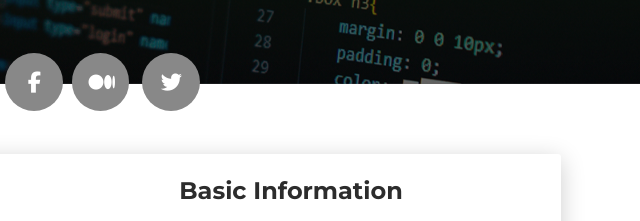
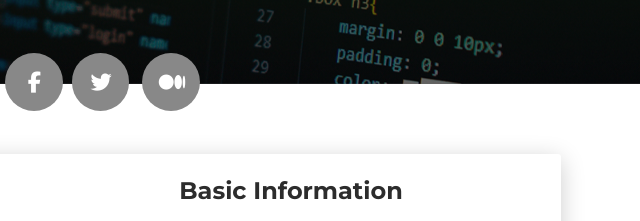
Before and after one commit to mnohr/mnohrsthadotcomdotnp, a plain HTML site: page index.html in a window 1280 px wide. Shown: the part 466-687 px from the top of the page, 634-1274 px from the left. Drawn offline with Linux system fonts and the light colour scheme.

Commit message:
added social link

```diff
--- a/index.html
+++ b/index.html
@@ -84,9 +84,9 @@
                                         title="Follow me on Facebook"><i class="fa fa-facebook"></i></a><a
                                         target="_blank" class="btn btn-default btn-round btn-lg btn-icon"
                                         href="https://twitter.com/mnohrstha" rel="tooltip"
-                                        title="Follow me on medium"><i class="fa fa-medium"></i></a>
+                                        title="Follow me on Twitter"><i class="fa fa-twitter"></i></a>
                                     <a target="_blank" class="btn btn-default btn-round btn-lg btn-icon" href="https://commitchanges.medium.com"
-                                        rel="tooltip" title="Follow me on Twitter"><i class="fa fa-twitter"></i></a>
+                                        rel="tooltip" title="Follow me on medium"><i class="fa fa-medium"></i></a>
                                 </div>
                             </div>
                         </div>
```
